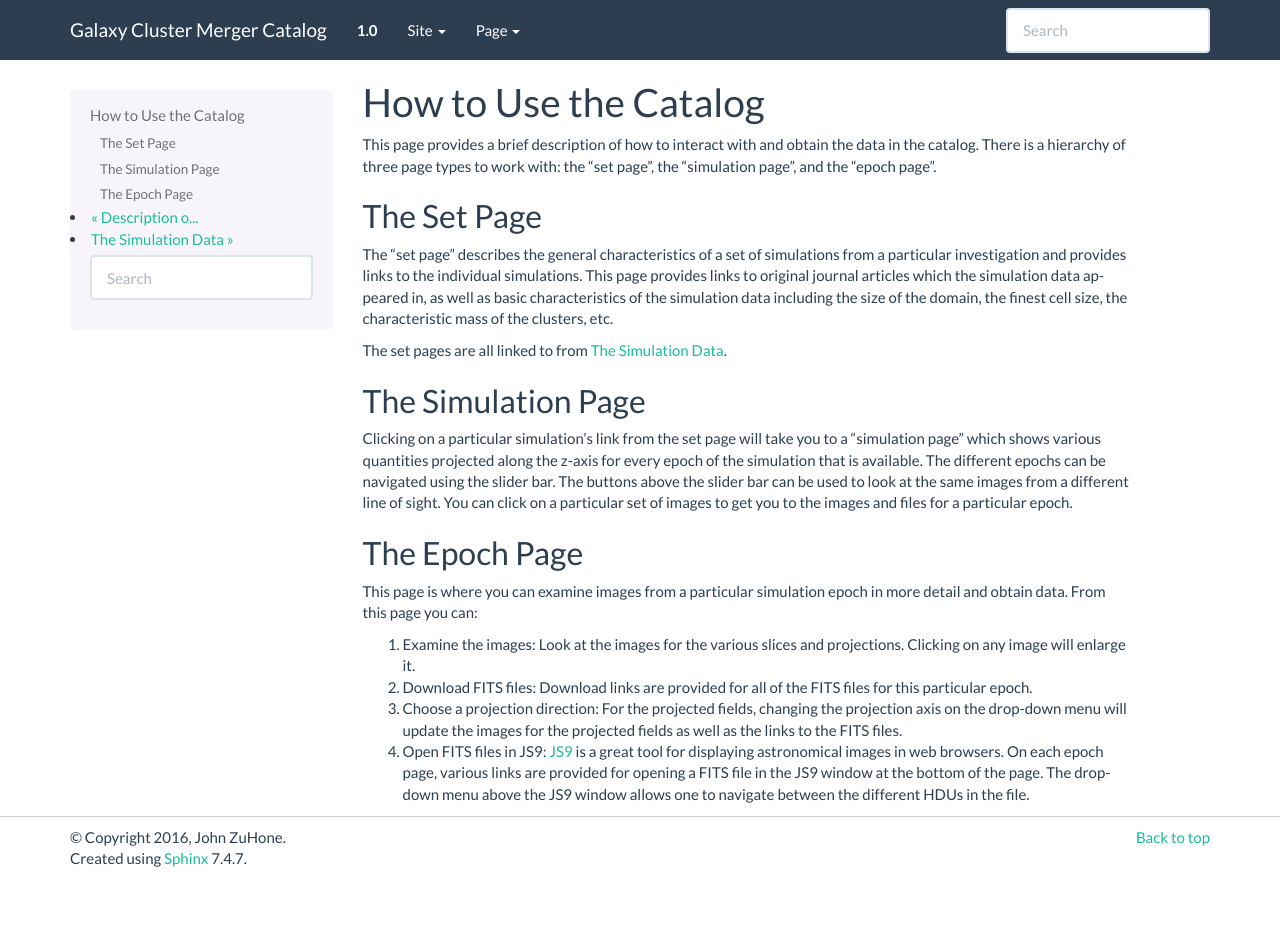
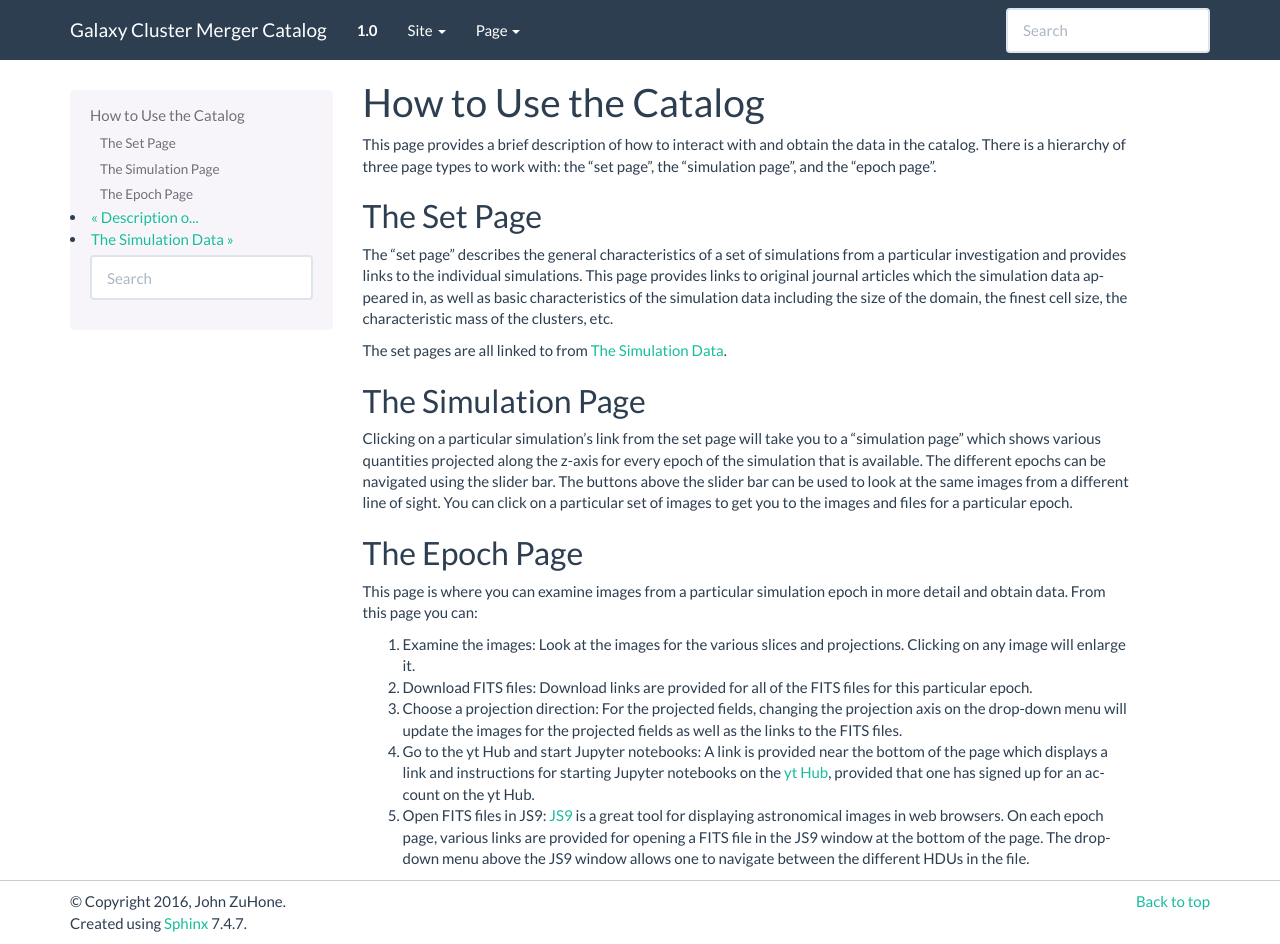
Before and after one commit to jzuhone/cluster_merger_catalog, a Sphinx documentation site: the page built from source/how_to_use.rst, in a window 1280 px wide and 944 px high. Built offline with Sphinx 7.4.7, drawn with Linux system fonts in a browser that asks for light colours; pages that are not in the unit, such as notebooks, are missing from menus.

Commit message:
More stuff related to notebook link

```diff
--- a/source/how_to_use.rst
+++ b/source/how_to_use.rst
@@ -40,7 +40,10 @@ obtain data. From this page you can:
 3. Choose a projection direction: For the projected fields, changing the projection axis on the
    drop-down menu will update the images for the projected fields as well as the links to the
    FITS files.
-4. Open FITS files in JS9: `JS9 <http://js9.si.edu>`_ is a great tool for displaying astronomical
+4. Go to the yt Hub and start Jupyter notebooks: A link is provided near the bottom of the page
+   which displays a link and instructions for starting Jupyter notebooks on the
+   `yt Hub <http://hub.yt>`_, provided that one has signed up for an account on the yt Hub.
+5. Open FITS files in JS9: `JS9 <http://js9.si.edu>`_ is a great tool for displaying astronomical
    images in web browsers. On each epoch page, various links are provided for opening a FITS file
    in the JS9 window at the bottom of the page. The drop-down menu above the JS9 window allows one
    to navigate between the different HDUs in the file.
```
Also changed, not shown: 1 other file.
